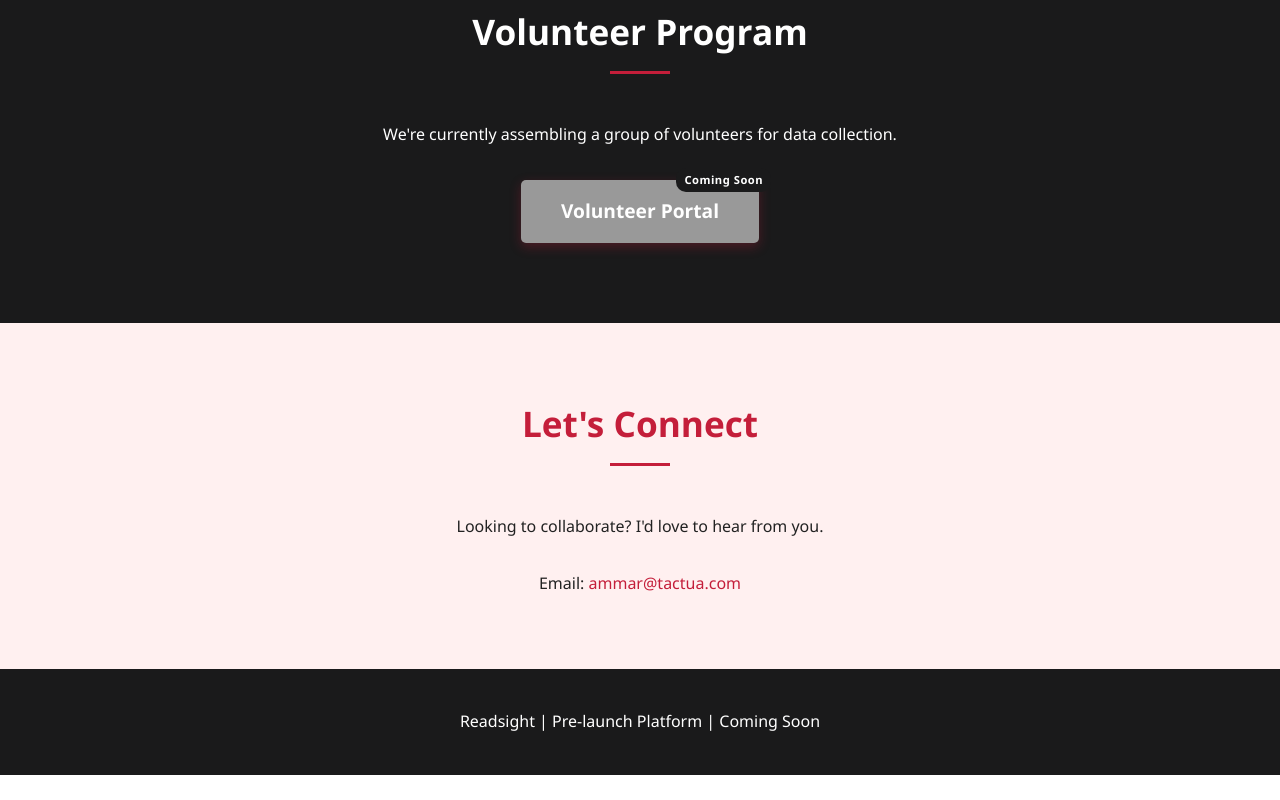
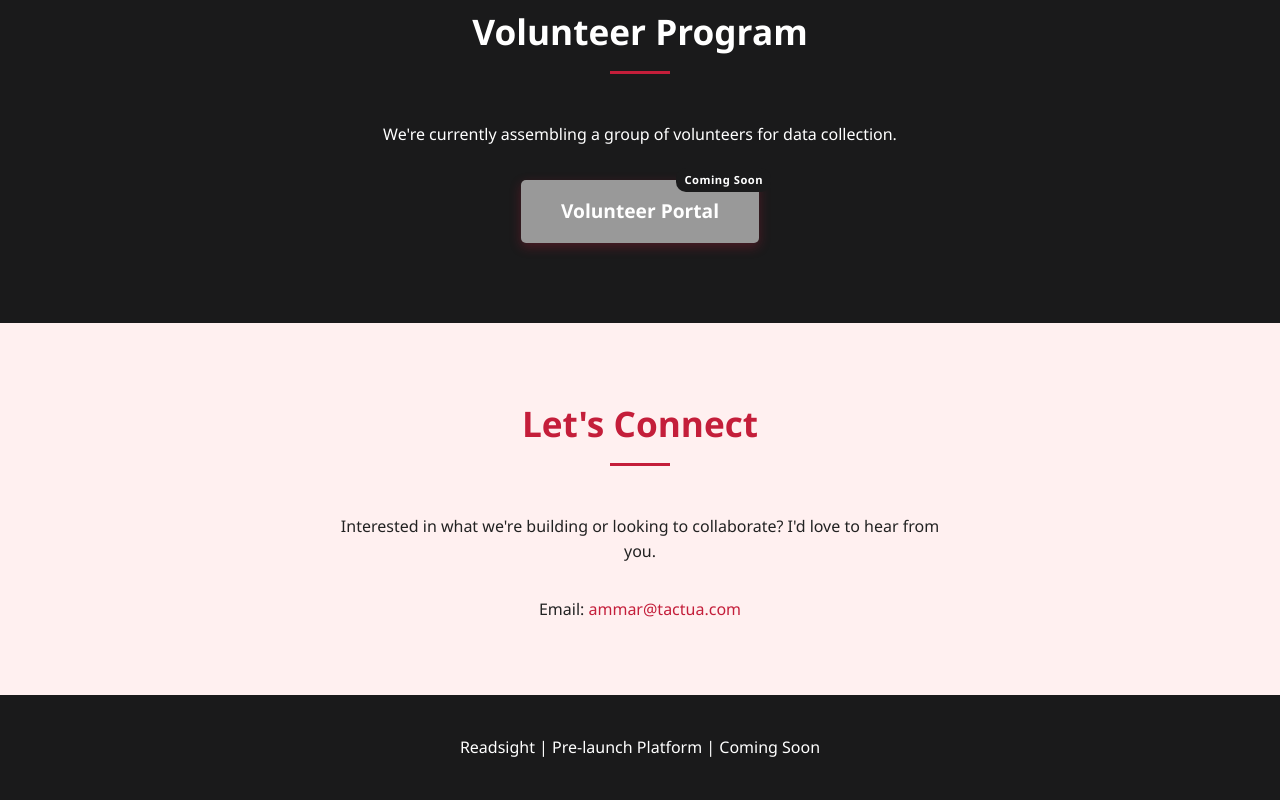
Before and after one commit to amarsbar/tactua-site, a plain HTML site: page readsight/index.html in a window 1280 px wide. Shown: the part 2848-3648 px from the top of the page. Before the commit the page ends 3623 px from the top, so only its background shows below. Drawn offline with Linux system fonts and the light colour scheme.

Commit message:
Update index.html

```diff
--- a/readsight/index.html
+++ b/readsight/index.html
@@ -484,7 +484,7 @@
         <div class="container">
             <h2 class="section-title">Let's Connect</h2>
             <p style="text-align: center; max-width: 600px; margin: 0 auto;">
-                Looking to collaborate? I'd love to hear from you.
+                Interested in what we're building or looking to collaborate? I'd love to hear from you.
             </p>
             <div style="text-align: center; margin-top: 2rem;">
                 <p>Email: <a href="mailto:ammar@tactua.com" style="color: var(--primary-color); text-decoration: none;">ammar@tactua.com</a></p>
```
